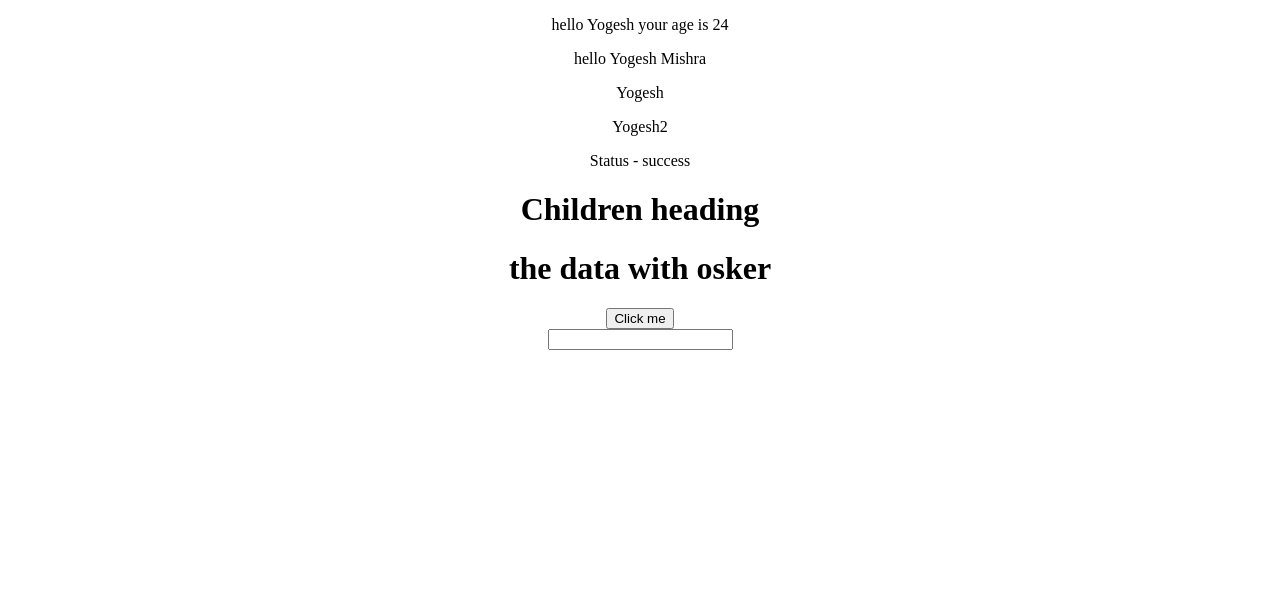
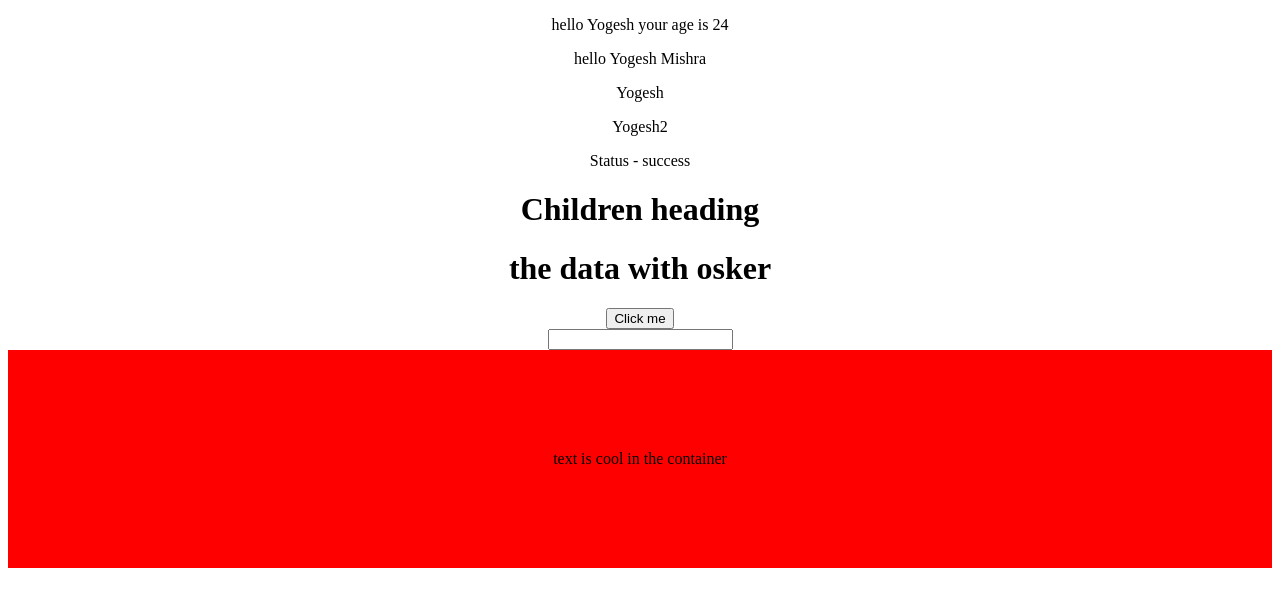
Before and after one commit to yogeshmishra667/tsx-react, a React (Create React App) app: page / in a window 1280 px wide. Shown: the top 606 px of the page. Built offline with nearby package versions, Linux system fonts and the light colour scheme.

Commit message:
complete style props

```diff
--- a/src/App.tsx
+++ b/src/App.tsx
@@ -7,6 +7,7 @@
 import Osker from './Components/oskar'
 import Button from './Components/button'
 import Input from './Components/Input'
+import Container from './Components/Container'
 
 function App() {
   const personName = {
@@ -44,6 +45,7 @@
         value=" "
         handleChange={event => console.log('input accessed', event)}
       />
+      <Container style={{ backgroundColor: 'red', padding: '100px' }} />
     </div>
   )
 }
--- /dev/null
+++ b/src/Components/Container.tsx
@@ -0,0 +1,11 @@
+import React from 'react'
+
+type containerProps = {
+  style: React.CSSProperties
+}
+
+const Container = (props: containerProps) => {
+  return <div style={props.style}>text is cool in the container</div>
+}
+
+export default Container
```
